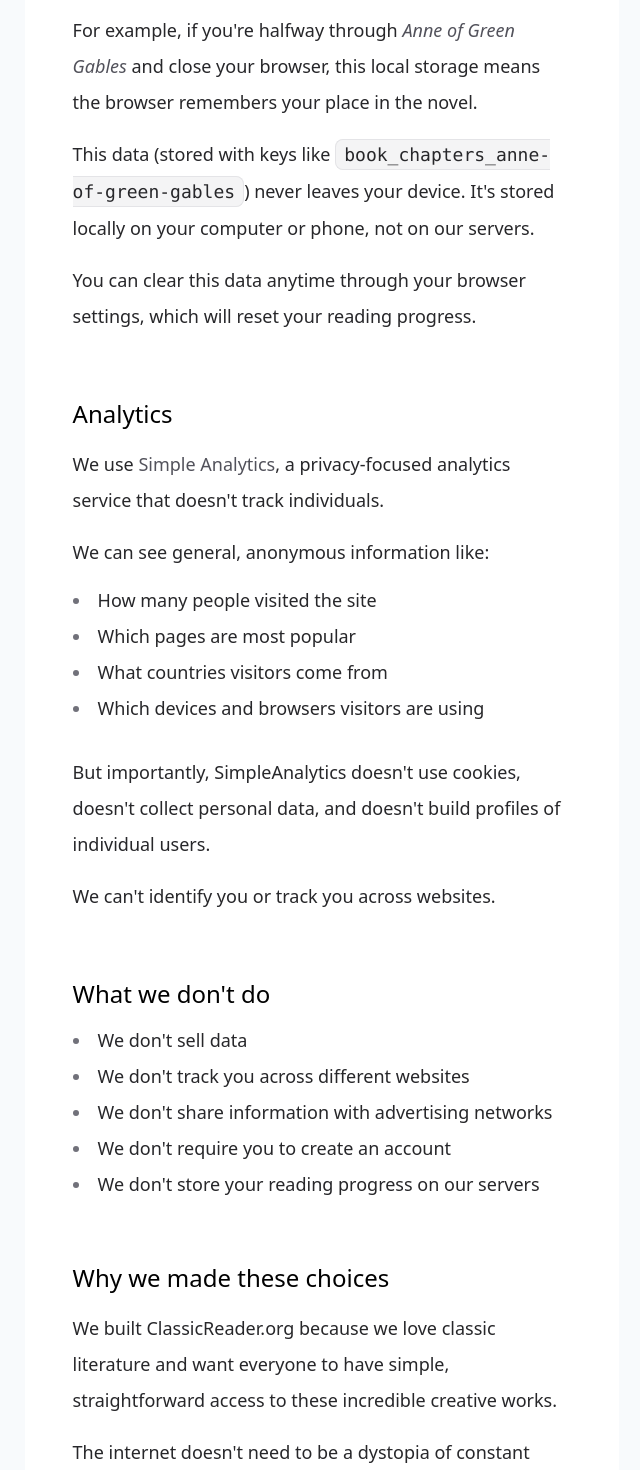
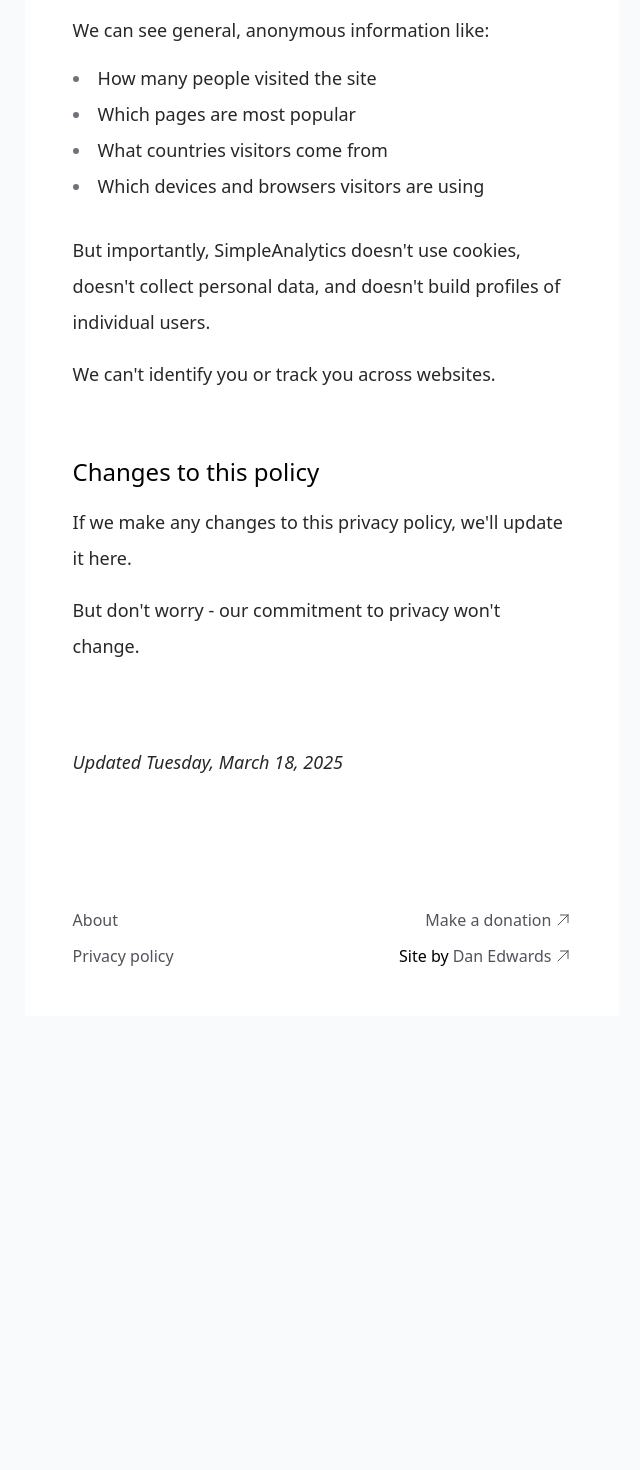
Before and after one commit to danedwardsdeveloper/classic-reader, a Next.js app: page /privacy-policy in a window 1280 px wide. Shown: the part 940-2410 px from the top of the page, without its empty margins (318-958 px from the left). After the commit the page ends 1956 px from the top, so only its background shows below. Built offline with nearby package versions, Linux system fonts and the light colour scheme.

Commit message:
Update copy

```diff
--- a/src/app/about/page.tsx
+++ b/src/app/about/page.tsx
@@ -14,7 +14,6 @@ export const metadata: Metadata = {
 export default function AboutPage() {
 	const bullets = [
 		'Distraction-free reading',
-		'Saves your progress without using cookies',
 		'Add, request or edit the collection on GitHub',
 		'Sustained solely by generous donations from readers like you',
 	]
--- a/src/app/page.tsx
+++ b/src/app/page.tsx
@@ -9,24 +9,15 @@ export default async function Home() {
 	return (
 		<>
 			<BreadCrumbs isHomePage />
-			<div className="flex-1 max-w-prose w-full mx-auto">
-				<div className="flex flex-col w-full">
-					<div className="flex flex-col gap-y-6">
-						<div className="text-lg mb-20">
-							<p className="mb-6">
-								ClassicReader.org is a website that allows you to read classic novels in the browser without any distractions.
-							</p>
-							<p>
-								{`It's completely free and sustained solely by generous donations from readers like you. `}
+			<div className="flex-1 flex-col max-w-prose w-full mx-auto">
+				<p className="text-lg mb-20 text-balance">
+					ClassicReader.org allows you to read classic novels in the browser without any distractions.{' '}
 					<Link href="/about" className="link-primary">
 						Find out more.
 					</Link>
 				</p>
-						</div>
 				<h2>Novels</h2>
 				<NovelsList novels={novels} />
-					</div>
-				</div>
 			</div>
 			<Footer />
 		</>
--- a/src/app/privacy-policy/page.tsx
+++ b/src/app/privacy-policy/page.tsx
@@ -31,23 +31,6 @@ export default function PrivacyPolicyPage() {
 				</p>
 				<p className="mb-16">{`We don't have a cookie consent banner because we don't use cookies.`}</p>
 
-				<h3>Local storage</h3>
-				<p className="mb-4">{`We use your browser's local storage functionality to save your reading progress.`}</p>
-				<p className="mb-4">
-					{`For example, if you're halfway through `}
-					<Link href="/writers/lucy-maud-montgomery/novels/anne-of-green-gables" className="italic link-primary">
-						Anne of Green Gables
-					</Link>{' '}
-					and close your browser, this local storage means the browser remembers your place in the novel.
-				</p>
-				<p className="mb-4">
-					This data (stored with keys like{' '}
-					<span className="font-mono bg-zinc-100 rounded-lg border border-zinc-200 px-2 py-1">book_chapters_anne-of-green-gables</span>
-					{`)
-					never leaves your device. It's stored locally on your computer or phone, not on our servers.`}
-				</p>
-				<p className="mb-16">You can clear this data anytime through your browser settings, which will reset your reading progress. </p>
-
 				<h3>Analytics</h3>
 				<p className="mb-4">
 					We use{' '}
@@ -69,25 +52,6 @@ export default function PrivacyPolicyPage() {
 				</p>
 				<p className="mb-16">{`We can't identify you or track you across websites.`}</p>
 
-				<h3>{`What we don't do`}</h3>
-				<ul className="list-disc list-inside text-lg text-zinc-800 [&>li]:mb-2 mb-16 marker:text-zinc-500">
-					<li>{`We don't sell data`}</li>
-					<li>{`We don't track you across different websites`}</li>
-					<li>{`We don't share
-					information with advertising networks`}</li>
-					<li>{`We don't require you to create an account`}</li>
-					<li>{`We don't store your reading progress on our
-					servers`}</li>
-				</ul>
-
-				<h3>Why we made these choices</h3>
-				<p className="mb-4">
-					We built ClassicReader.org because we love classic literature and want everyone to have simple, straightforward access to these
-					incredible creative works.
-				</p>
-				<p className="mb-16">{`The internet doesn't need to be a dystopia of constant surveillance.
-`}</p>
-
 				<h3>Changes to this policy</h3>
 				<p className="mb-4">{`If we make any changes to this privacy policy, we'll update it here.`}</p>
 				<p className="mb-20">{`But don't worry - our commitment to privacy won't change.`}</p>
--- a/src/app/writers/[writer]/novels/[novel]/page.tsx
+++ b/src/app/writers/[writer]/novels/[novel]/page.tsx
@@ -59,9 +59,8 @@ export default async function NovelOverviewPage({ params }: { params: NovelPageP
 					},
 				]}
 			/>
-			<h1>
-				{novelData.titleDisplay} by {novelData.writerDisplay}
-			</h1>
+			<h3>{novelData.writerDisplay}</h3>
+			<h1>{novelData.titleDisplay}</h1>
 			<ChaptersList novel={novelData} />
 			<Footer currentNovel={novelData} />
 		</>
```
Lines whose indentation alone changed are shown as unchanged.
